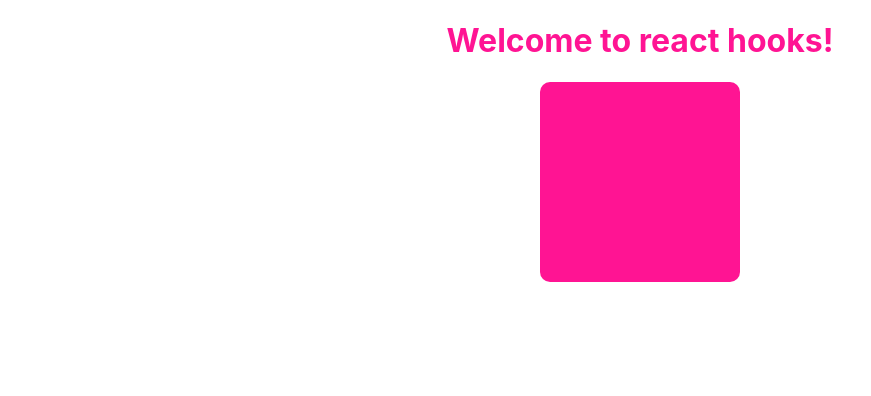
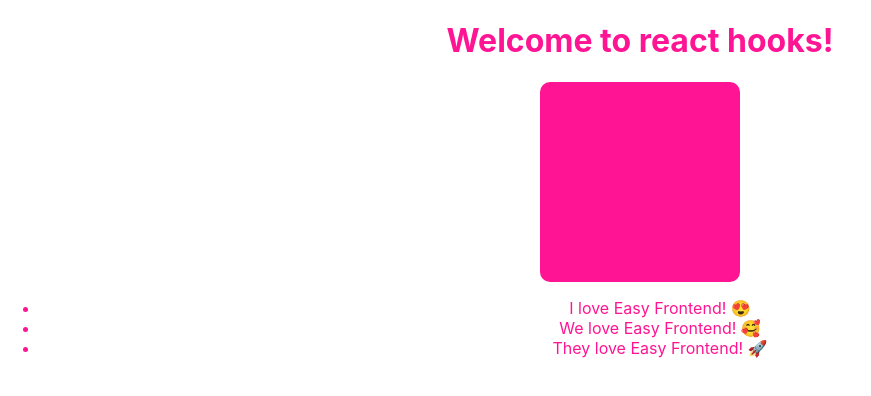
Before and after one commit to NguyenHoanThuat/React-Hook-Basic, a React (Create React App) app: page / in a window 1280 px wide. Shown: the top 396 px of the page, without its empty margins (0-871 px from the left). Built offline with nearby package versions, Linux system fonts and the light colour scheme.

Commit message:
learn useState and remote todo list

```diff
--- a/src/App.js
+++ b/src/App.js
@@ -1,13 +1,33 @@
-import React from "react";
+import React, { useState } from "react";
 import "./App.scss";
 import ColorBox from "./components/ColorBox";
+import TodoList from "./components/TodoList";
 
 function App() {
+  const [todoList, setTodoList] = useState([
+    { id: 1, title: "I love Easy Frontend! 😍 " },
+    { id: 2, title: "We love Easy Frontend! 🥰 " },
+    { id: 3, title: "They love Easy Frontend! 🚀 " },
+  ]);
+
+  function handleOnClick(todo) {
+    console.log("xxxxxxxxxxx", todo);
+    const index = todoList.findIndex((x) => x.id === todo.id);
+    console.log("eeeeeeeee", index);
+    if (index < 0) return;
+
+    const newTodoList = [...todoList];
+    newTodoList.splice(index, 1);
+    setTodoList(newTodoList);
+  }
+
   return (
     <div className="App">
       <h1>Welcome to react hooks!</h1>
 
       <ColorBox />
+
+      <TodoList todos={todoList} onTodoClick={handleOnClick} />
     </div>
   );
 }
--- /dev/null
+++ b/src/components/TodoList/index.jsx
@@ -0,0 +1,34 @@
+import React from "react";
+import PropTypes from "prop-types";
+
+TodoList.propTypes = {
+  todos: PropTypes.array,
+  onTodoClick: PropTypes.func,
+};
+
+TodoList.defaultProps = {
+  todos: [],
+  onTodoClick: null,
+};
+
+function TodoList(props) {
+  const { todos, onTodoClick } = props;
+
+  function handleOnClick(todo) {
+    if (onTodoClick) {
+      onTodoClick(todo);
+    }
+  }
+
+  return (
+    <ul className="todo-list">
+      {todos.map((todo) => (
+        <li key={todo.id} onClick={() => handleOnClick(todo)}>
+          {todo.title}
+        </li>
+      ))}
+    </ul>
+  );
+}
+
+export default TodoList;
```
Also changed, not shown: src/components/TodoList/TodoList.scss (added).
